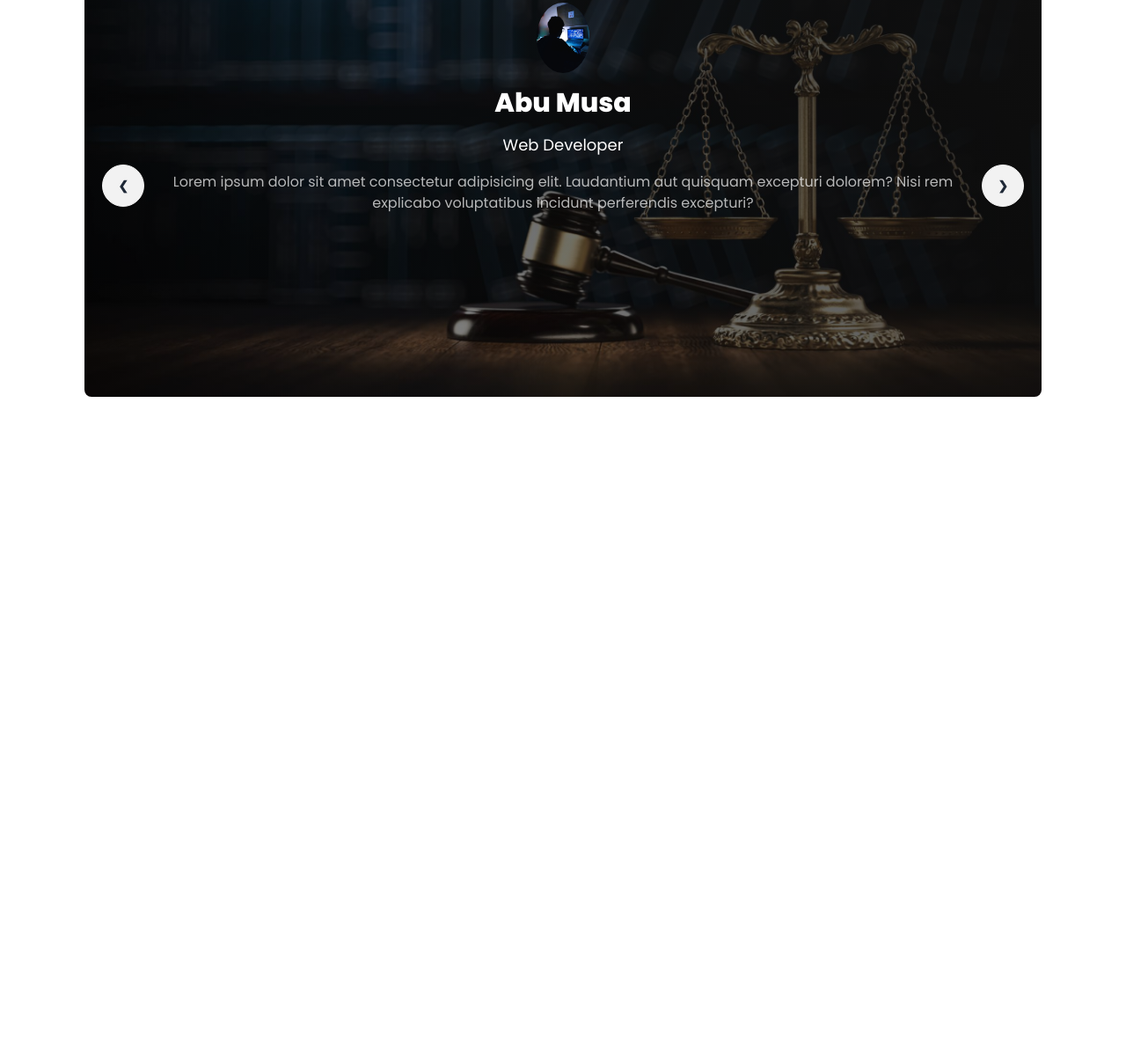
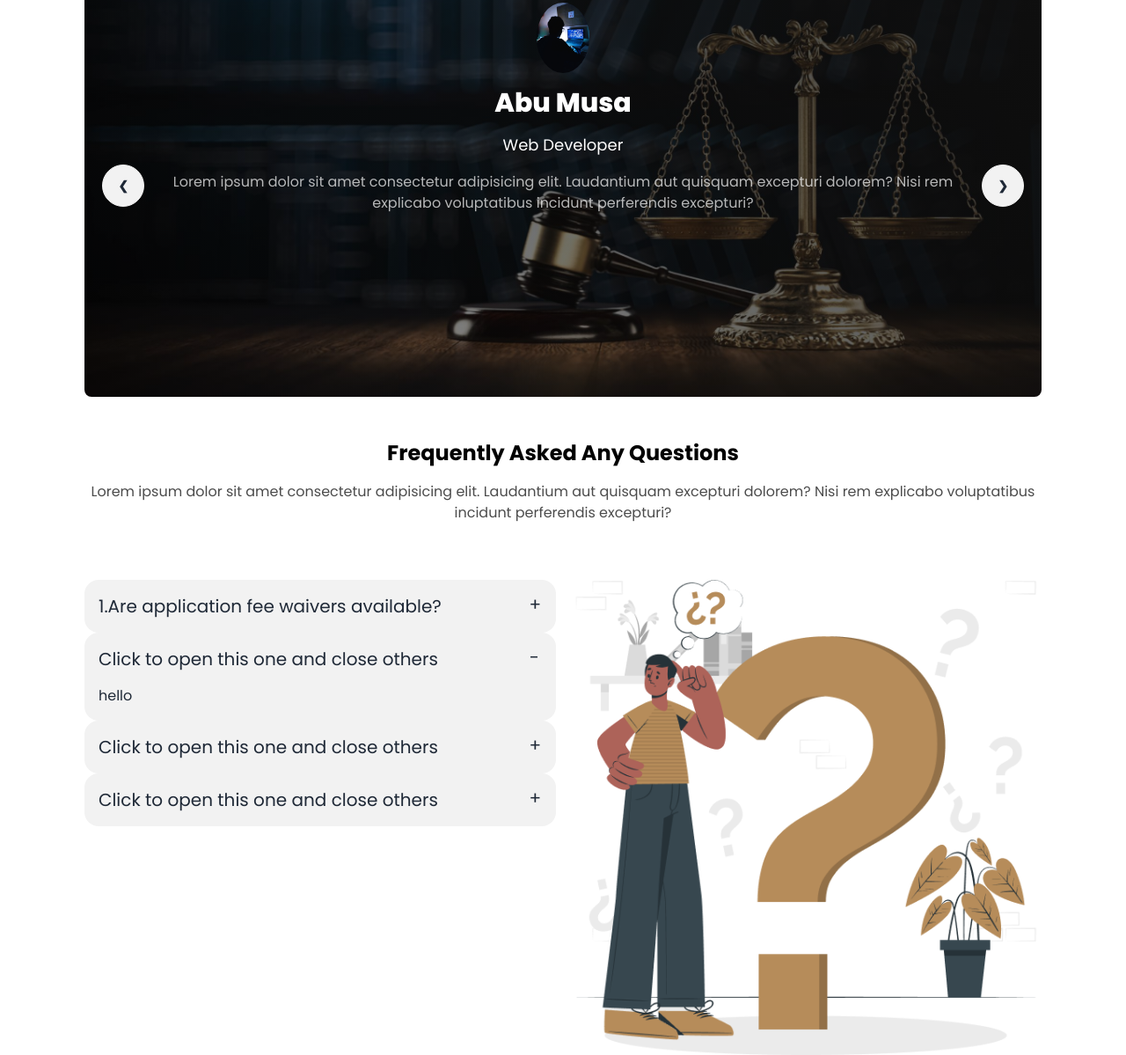
Before and after one commit to Abu-Musa38/justice-project, a plain HTML site: page index.html in a window 1280 px wide. Shown: the part 1665-2864 px from the top of the page at 88% size. Before the commit the page ends 2116 px from the top, so only its background shows below. Drawn offline with nearby package versions, Linux system fonts and the light colour scheme.

Commit message:
faq section

```diff
--- a/index.html
+++ b/index.html
@@ -199,6 +199,56 @@
             </div>
       </section>
 
+      <div class="container mx-auto lg:px-24 px-4 mt-12 ">
+        <h1 class="text-black lg:text-2xl text-2xl text-center font-bold mb-4">Frequently Asked Any Questions</h1>
+        <p class="text-x text-black text-center opacity-70 lg:w-3/2 w-3/2"> Lorem ipsum dolor sit amet consectetur adipisicing elit. Laudantium aut quisquam excepturi dolorem? Nisi rem explicabo voluptatibus incidunt perferendis excepturi?</p>
+       </div>
+        <section class="container mx-auto lg:px-24 px-4 mt-16 ">
+         <div class="grid lg:grid-cols-2 gap-4 ">
+          <div class="lg:flex-1">
+            <div class="collapse collapse-plus bg-base-200">
+              <input type="radio" name="my-accordion-3" checked="checked" />
+              <div class="collapse-title text-xl font-medium">
+                1.Are application fee waivers available?
+              </div>
+              <div class="collapse-content">
+                <p>There are many variations of passages of Lorem Ipsum available, but the majority have suffered alteration in some form, by injected humour, </p>
+              </div>
+            </div>
+            <div class="collapse collapse-plus bg-base-200">
+              <input type="radio" name="my-accordion-3" checked="checked" />
+              <div class="collapse-title text-xl font-medium">
+                Click to open this one and close others
+              </div>
+              <div class="collapse-content">
+                <p>hello</p>
+              </div>
+            </div>
+            <div class="collapse collapse-plus bg-base-200">
+              <input type="radio" name="my-accordion-3" />
+              <div class="collapse-title text-xl font-medium">
+                Click to open this one and close others
+              </div>
+              <div class="collapse-content">
+                <p>hello</p>
+              </div>
+            </div>
+            <div class="collapse collapse-plus bg-base-200">
+              <input type="radio" name="my-accordion-3" />
+              <div class="collapse-title text-xl font-medium">
+                Click to open this one and close others
+              </div>
+              <div class="collapse-content">
+                <p>hello</p>
+              </div>
+            </div>
+          </div>
+
+          <div class="lg:flex-1 ">
+             <img src="images/faq.png" alt="">
+          </div>
+         </div>
+        </section>
   </main>
 
   <footer>
```
